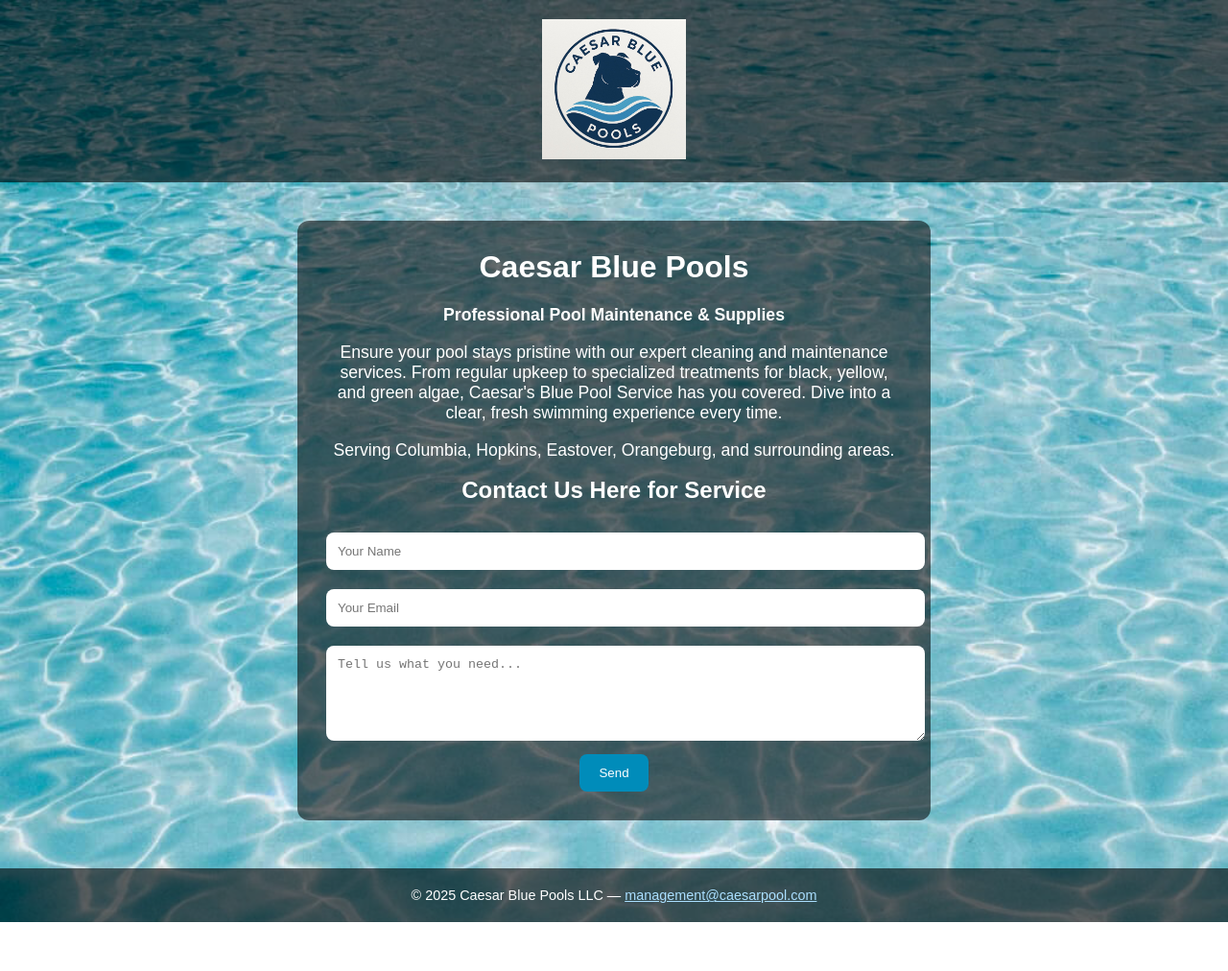
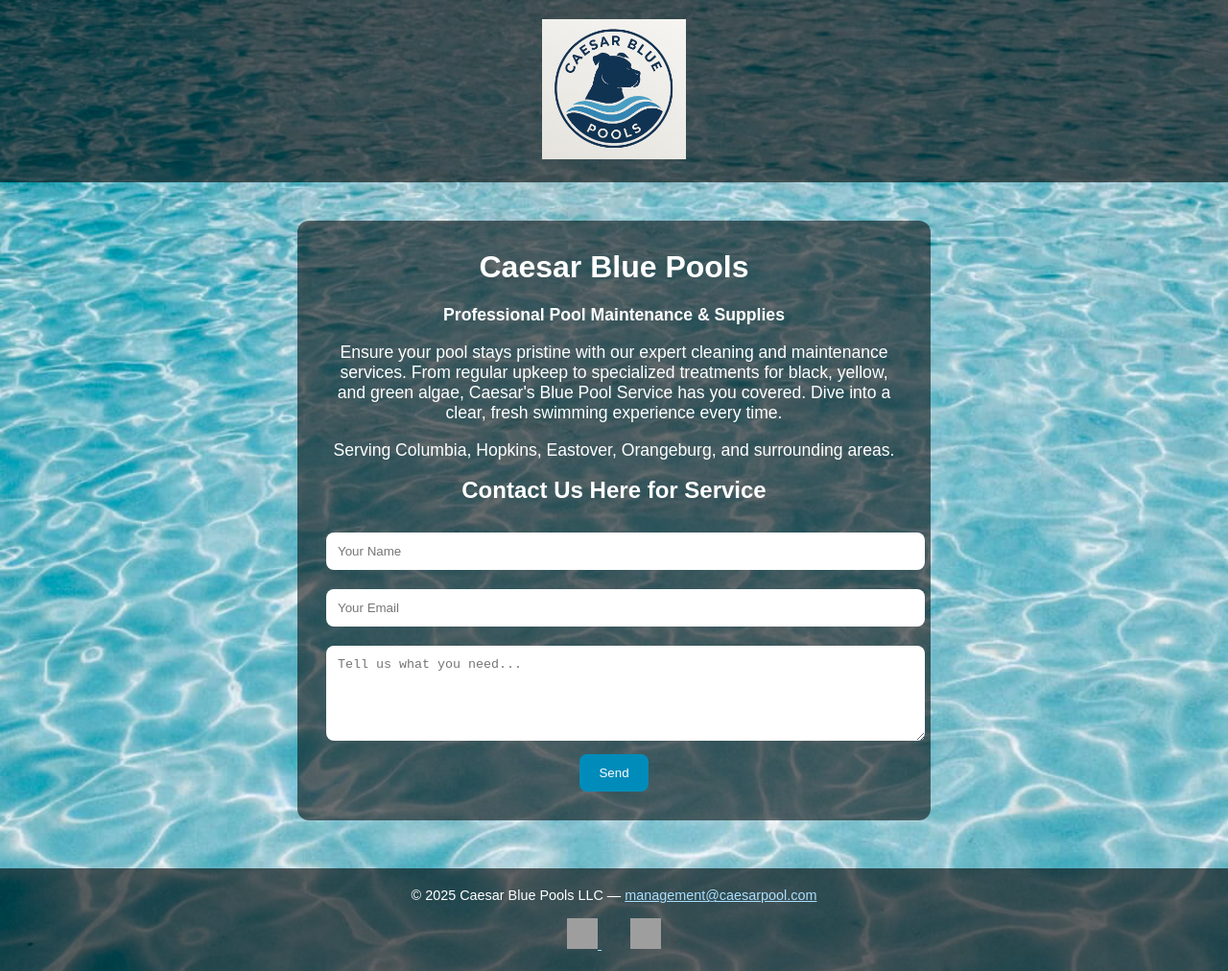
Before and after one commit to terrello88/Caesar-website, a website: page index.html in a window 1280 px wide. Shown: the whole page at 96% size. Before the commit the page ends 961 px from the top, so only its background shows below. Drawn offline with Linux system fonts and the light colour scheme; grey boxes are pictures that could not be loaded.

Commit message:
Update index.html

```diff
--- a/index.html
+++ b/index.html
@@ -131,9 +131,13 @@
   </div>
 
   <footer>
-    © 2025 Caesar Blue Pools LLC —
-    <a href="mailto:management@caesarpool.com">management@caesarpool.com</a>
-  </footer>
-
-</body>
-</html>
+  © 2025 Caesar Blue Pools LLC —
+  <a href="mailto:management@caesarpool.com" style="color:#aadfff;">management@caesarpool.com</a>
+  <br><br>
+  <a href="https://www.facebook.com/profile.php?id=61577398600459" target="_blank" style="margin: 0 15px;">
+    <img src="https://cdn-icons-png.flaticon.com/48/733/733547.png" alt="Facebook" style="width:32px; height:32px;">
+  </a>
+  <a href="https://www.instagram.com/caesarbluepools/" target="_blank" style="margin: 0 15px;">
+    <img src="https://cdn-icons-png.flaticon.com/48/733/733558.png" alt="Instagram" style="width:32px; height:32px;">
+  </a>
+</footer>
```
